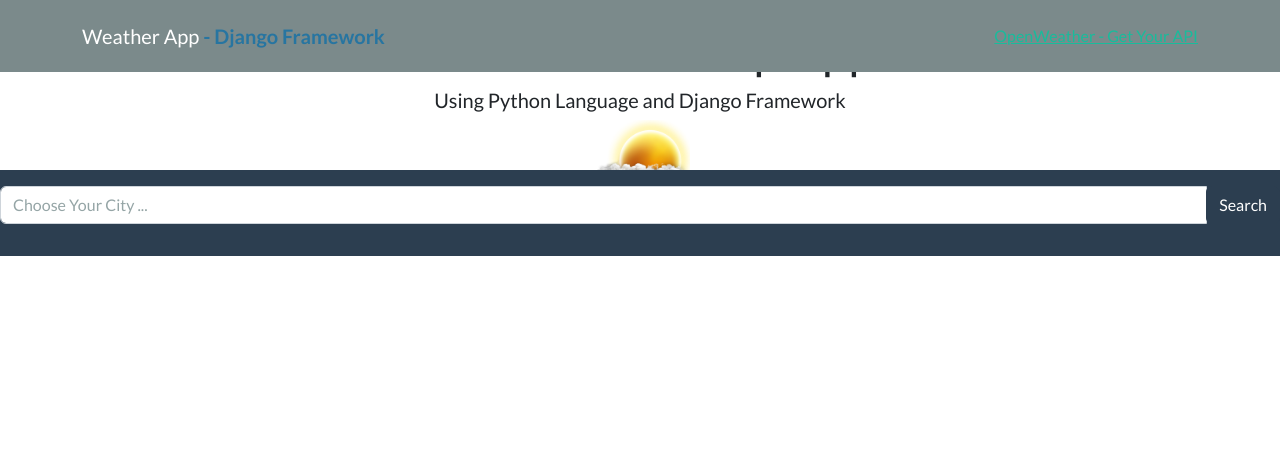
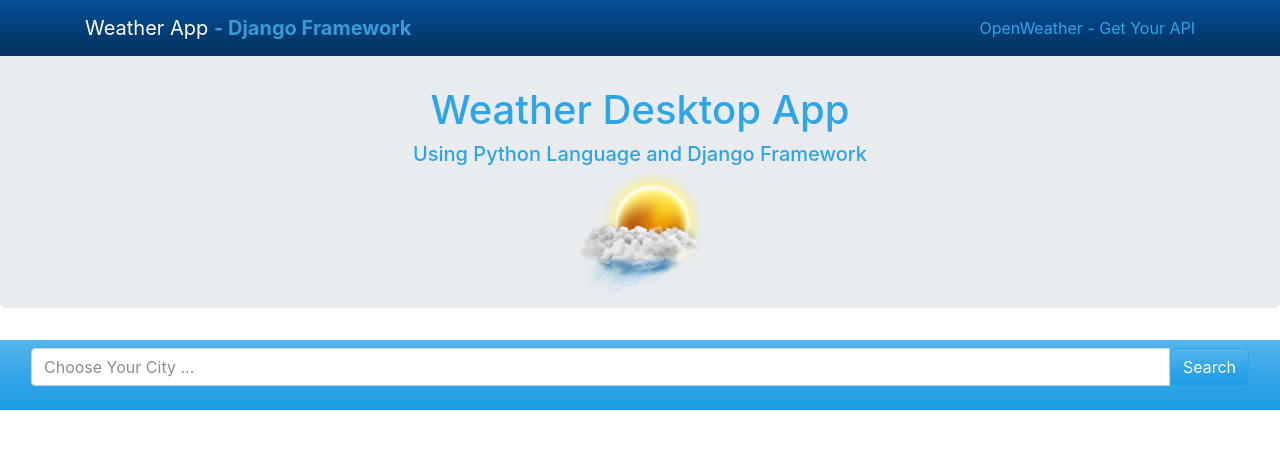
Before and after one commit to JuddieMoya/Django_weatherapp_project, a Django app: template templates/main/index.html in a window 1280 px wide. Shown: the top 449 px of the page. Run offline with Django 3.2, Linux system fonts and the light colour scheme; the template is opened without the code that fills it, so the values that code supplies are empty; some libraries are stand-ins or nearby versions.

Commit message:
updated bootstrap theme in index.html

```diff
--- a/templates/main/index.html
+++ b/templates/main/index.html
@@ -5,14 +5,17 @@
     <meta charset="UTF-8">
     <meta http-equiv="X-UA-Compatible" content="IE=edge">
     <meta name="viewport" content="width=device-width, initial-scale=1.0">
-    <link rel="stylesheet" href="https://cdnjs.cloudflare.com/ajax/libs/bootswatch/5.0.2/flatly/bootstrap.min.css"
-    integrity="sha512-9MmHg28DhjKwWGDpuNCHK45mO9w7V20sx75eaJoyVvjw1q/YpAxfRaxEsQHbdzw6aQqcmqWe5UGTjgtpb7b7og==" crossorigin="anonymous" referrerpolicy="no-referrer" />
+    <link rel="stylesheet" href="https://cdnjs.cloudflare.com/ajax/libs/bootswatch/4.5.3/cerulean/bootstrap.min.css"
+    integrity="sha512-dQLT/B7byn2LjN/DN4zeBKpwGV6qbidV0XiMRWQOL7TGrV7FkZFldkGG+DGMU+CQnMTcRZlUI7GMWt1j6akNew=="
+    crossorigin="anonymous" />
+    <!-- <link rel="stylesheet" href="https://cdnjs.cloudflare.com/ajax/libs/bootswatch/5.0.2/flatly/bootstrap.min.css"
+    integrity="sha512-9MmHg28DhjKwWGDpuNCHK45mO9w7V20sx75eaJoyVvjw1q/YpAxfRaxEsQHbdzw6aQqcmqWe5UGTjgtpb7b7og==" crossorigin="anonymous" referrerpolicy="no-referrer" /> -->
     <title>Weather App</title>
 </head>
 <body>
     <div class="navbar navbar-expand-lg fixed-top navbar-dark bg-dark">
         <div class="container">
-          <a href="../" class="navbar-brand">Weather App <span style="color: rgb(39, 117, 161);"> <strong> - Django
+          <a href="../" class="navbar-brand">Weather App <span style="color: rgb(55, 156, 214);"> <strong> - Django
                 Framework</strong>
             </span> </a>
           <a href="https://openweathermap.org" class="navbar-tech">OpenWeather - Get Your API</a>
@@ -24,11 +27,11 @@
         <h1 class="display-5">Weather Desktop App </h1>
         <h5>Using Python Language and Django Framework</h5>
 
-        <img src="{% static 'images/weather.png' %}" class="image" style="width:100px; margin-bottom:-50px; ">
+        <img src="{% static 'images/weather.png' %}" class="image" style="width:120px; margin-bottom:-50px; ">
       </div>
 
       <nav class="navbar navbar-expand-lg navbar-dark bg-primary">
-        <form method="post" class="col-md"">
+        <form method="post" class="col-md">
           {% csrf_token %}
           <div class=" input-group">
 
@@ -51,7 +54,7 @@
             <h4><span class="badge badge-primary">Pressure :</span> {{pressure}} </h4>
             <h4><span class="badge badge-primary">Humidity : </span> {{humidity}}</h4>
             <h4><span class="badge badge-primary">Forecast : </span> {{main}} <img
-                src="http://openweathermap.org/img/w/{{icon}}.png" alt="Image" style="width:70px"></h4>
+                src="http://openweathermap.org/img/w/{{icon}}.png" alt="Image" style="width:90px"></h4>
             <h4><span class="badge badge-primary">Description : </span> {{description}}</h4>
           </div>
           {% endif %}
```
